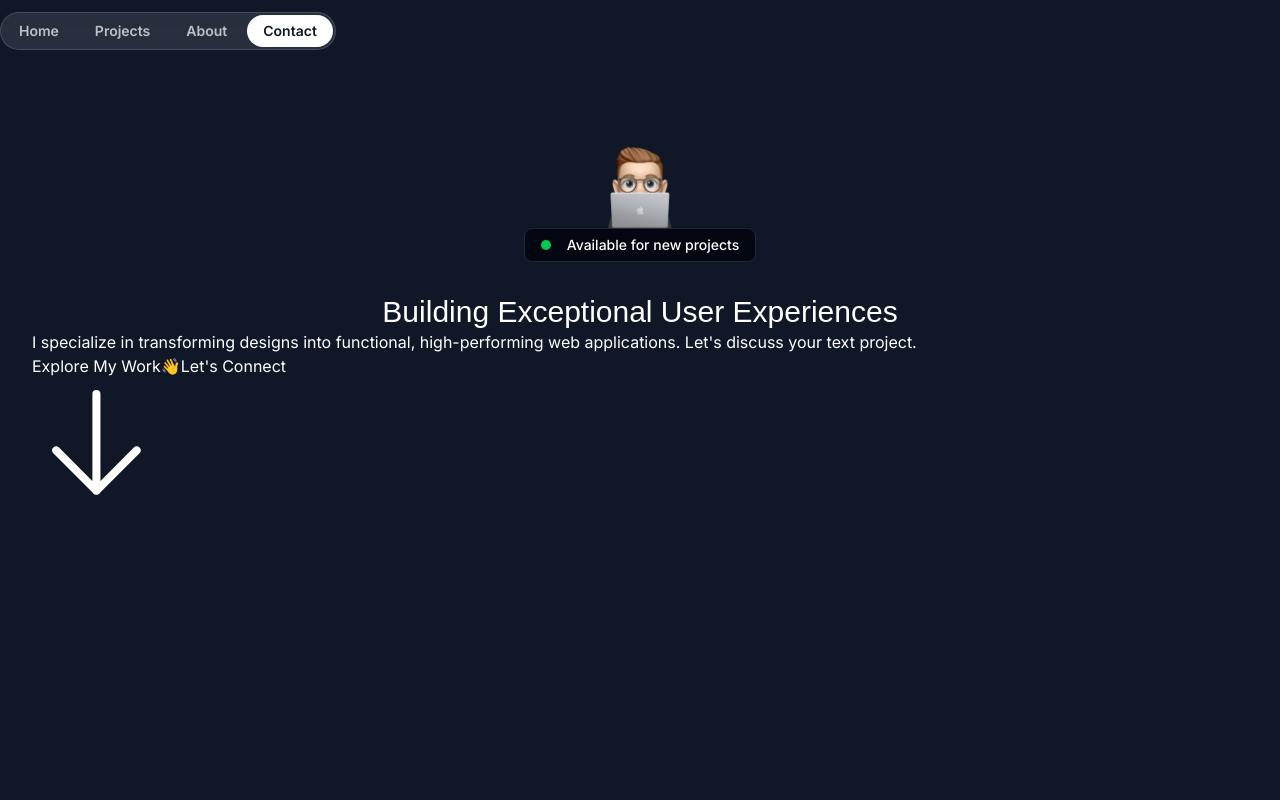
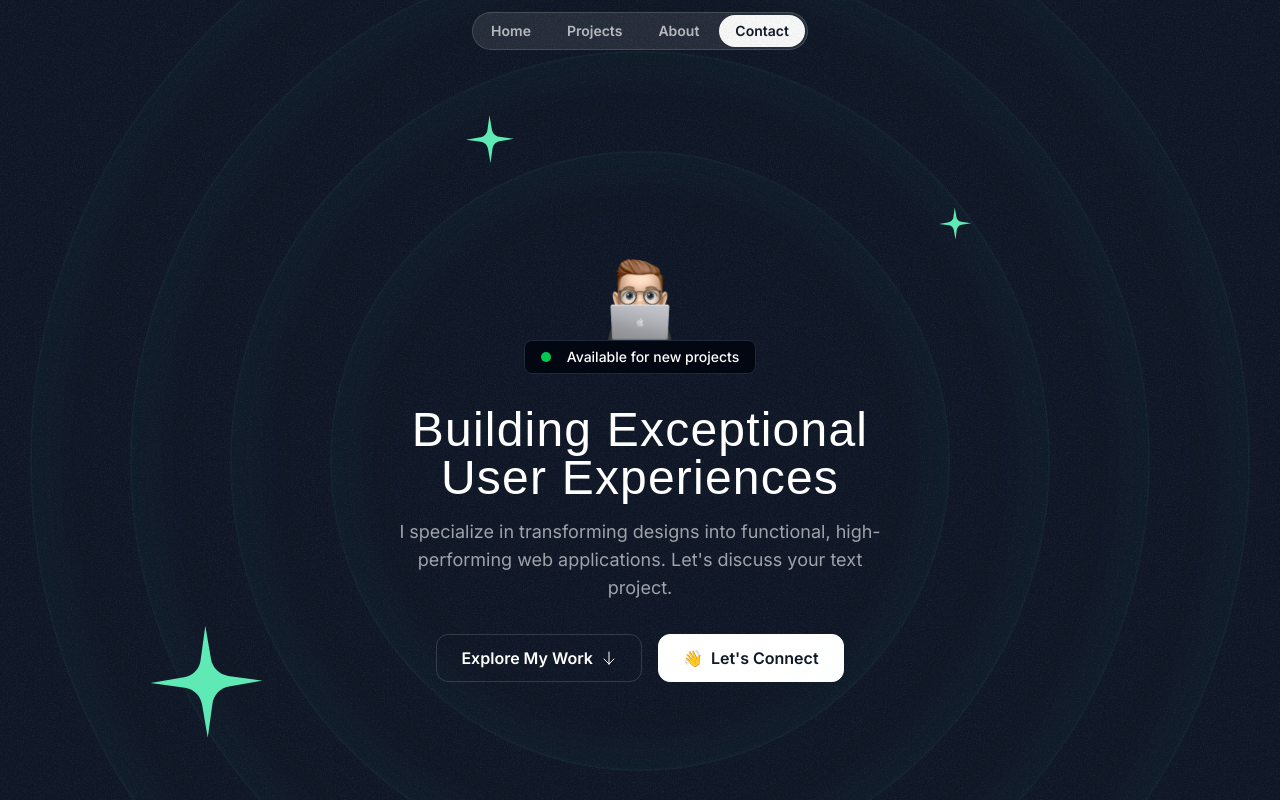
Before and after one commit to abeertech01/stunning-react-portfolio, a Next.js app: page / in a window 1280 px wide. Shown: the top 800 px of the page. Built offline with nearby package versions, Linux system fonts and the light colour scheme; a web font is replaced by a local one.

Commit message:
hero section particles developed

```diff
--- a/src/app/globals.css
+++ b/src/app/globals.css
@@ -25,4 +25,8 @@
   .nav-item {
     @apply px-4 py-1.5 rounded-full text-white/70 text-sm font-semibold hover:bg-white/10 hover:text-white transition duration-300;
   }
+
+  .hero-ring {
+    @apply absolute inset-0 border-2 top-1/2 left-1/2 -translate-x-1/2 -translate-y-1/2 rounded-full border-emerald-300/5 shadow-[0_0_80px_inset] shadow-emerald-300/5;
+  }
 }
--- /dev/null
+++ b/src/components/HeroOrbit.tsx
@@ -0,0 +1,29 @@
+import { PropsWithChildren } from "react"
+
+export default function HeroOrbit({
+  children,
+  size,
+  rotation,
+}: PropsWithChildren<{ size: number; rotation: number }>) {
+  return (
+    <div className="absolute left-1/2 top-1/2 -translate-x-1/2 -translate-y-1/2">
+      <div
+        className=""
+        style={{
+          transform: `rotate(${rotation}deg)`,
+          height: `${size}px`,
+          width: `${size}px`,
+        }}
+      >
+        <div
+          className="inline-flex"
+          style={{
+            transform: `rotate(${rotation * -1}deg)`,
+          }}
+        >
+          {children}
+        </div>
+      </div>
+    </div>
+  )
+}
--- a/src/sections/Header.tsx
+++ b/src/sections/Header.tsx
@@ -1,6 +1,6 @@
 export const Header = () => {
   return (
-    <div className="flex justify-center items-center fixed top-3">
+    <div className="flex justify-center items-center fixed top-3 w-full">
       <nav className="flex gap-1 p-0.5 border border-white/15 rounded-full bg-white/10 backdrop-blur">
         <a href="#" className="nav-item">
           Home
--- a/src/sections/Hero.tsx
+++ b/src/sections/Hero.tsx
@@ -1,10 +1,32 @@
 import memojiImage from "@/assets/images/memoji-computer.png"
 import Image from "next/image"
 import ArrowDown from "@/assets/icons/arrow-down.svg"
+import grainImage from "@/assets/images/grain.jpg"
+import StarIcon from "@/assets/icons/star.svg"
+import HeroOrbit from "@/components/HeroOrbit"
 
 export const HeroSection = () => {
   return (
-    <div className="py-32">
+    <div className="py-32 md:py-48 lg:py-60 relative z-0 overflow-x-clip">
+      <div
+        className="absolute inset-0 -z-30 opacity-5"
+        style={{
+          backgroundImage: `url(${grainImage.src})`,
+        }}
+      ></div>
+      <div className="size-155 hero-ring"></div>
+      <div className="size-205 hero-ring"></div>
+      <div className="size-255 hero-ring"></div>
+      <div className="size-305 hero-ring"></div>
+      <HeroOrbit size={800} rotation={-72}>
+        <StarIcon className="size-28 text-emerald-300" />
+      </HeroOrbit>
+      <HeroOrbit size={550} rotation={20}>
+        <StarIcon className="size-12 text-emerald-300" />
+      </HeroOrbit>
+      <HeroOrbit size={590} rotation={98}>
+        <StarIcon className="size-8 text-emerald-300" />
+      </HeroOrbit>
       <div className="container">
         <div className="flex flex-col items-center">
           <Image
@@ -19,21 +41,24 @@ export const HeroSection = () => {
             </div>
           </div>
         </div>
-        <h1 className="font-serif text-3xl text-center mt-8">
-          Building Exceptional User Experiences
-        </h1>
-        <p>
-          I specialize in transforming designs into functional, high-performing
-          web applications. Let&apos;s discuss your text project.
-        </p>
-        <div>
-          <button>
-            <span>Explore My Work</span>
-            <ArrowDown />
+        <div className="max-w-lg mx-auto">
+          <h1 className="font-serif text-3xl md:text-5xl text-center mt-8 tracking-wide">
+            Building Exceptional User Experiences
+          </h1>
+          <p className="mt-4 text-center text-white/60 md:text-lg">
+            I specialize in transforming designs into functional,
+            high-performing web applications. Let&apos;s discuss your text
+            project.
+          </p>
+        </div>
+        <div className="flex flex-col md:flex-row justify-center items-center mt-8 gap-4">
+          <button className="inline-flex items-center gap-2 border border-white/15 px-6 h-12 rounded-xl">
+            <span className="font-semibold">Explore My Work</span>
+            <ArrowDown className="size-4" />
           </button>
-          <button>
+          <button className="inline-flex items-center gap-2 border border-white bg-white text-gray-900 h-12 px-6 rounded-xl">
             <span>👋</span>
-            <span>Let&apos;s Connect</span>
+            <span className="font-semibold">Let&apos;s Connect</span>
           </button>
         </div>
       </div>
```
Also changed, not shown: src/assets/icons/star copy.svg (added), src/assets/icons/star.svg.
